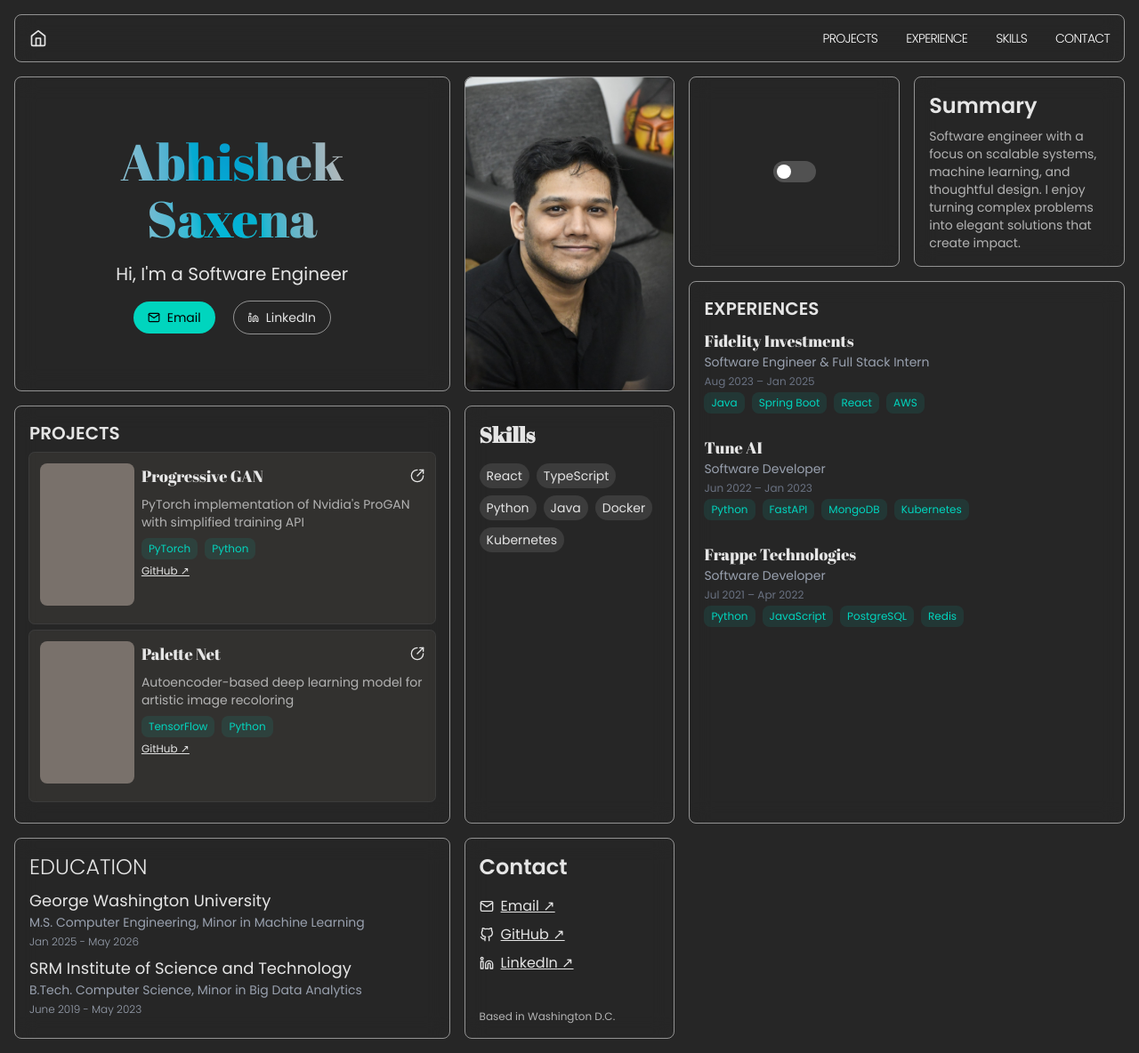
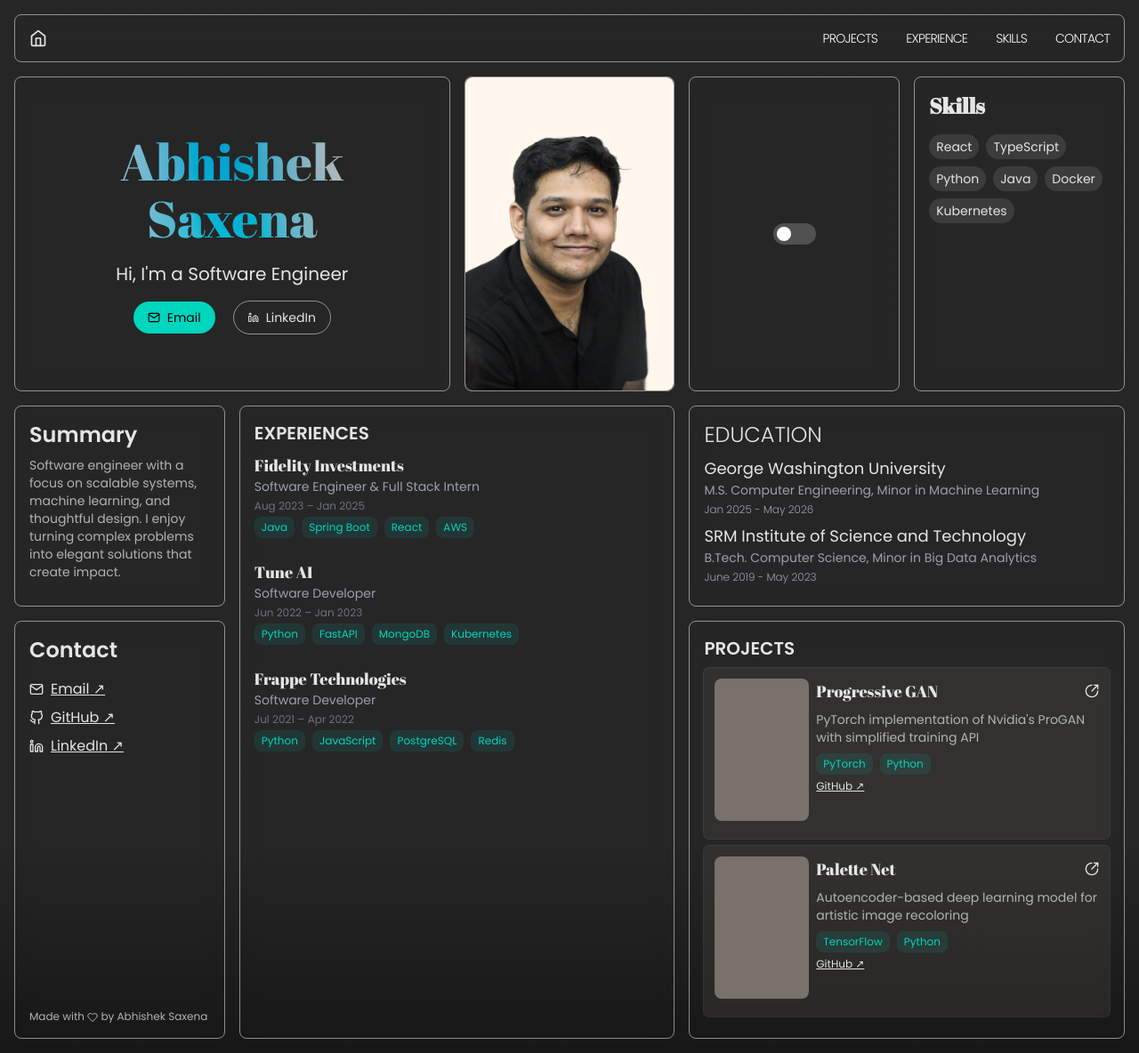
Before and after one commit to saxenabhishek/saxenabhishek, a React (Vite) app in the folder website/: page / in a window 1280 px wide. Shown: the whole page at 89% size. Built offline with nearby package versions, Linux system fonts and the light colour scheme.

Commit message:
feat: grad background and misc

```diff
--- a/website/src/App.jsx
+++ b/website/src/App.jsx
@@ -9,7 +9,7 @@ const App = () => {
 
   return (
     <div className={mode === "dark" ? "dark" : ""}>
-      <div className="min-h-screen antialiased font-body text-black dark:text-neutral-200 bg-neutral-100 dark:bg-neutral-800">
+      <div className="min-h-screen subpixel-antialiased font-body text-black dark:text-neutral-200 bg-gradient-to-b from-neutral-100 to-neutral-300 dark:bg-gradient-to-b dark:from-neutral-800 dark:to-neutral-900 from-80% transition-colors">
         <main className="p-4 max-w-7xl mx-auto">
           <BentoGrid
             filter={filter}
--- a/website/src/components/BentoGrid.jsx
+++ b/website/src/components/BentoGrid.jsx
@@ -17,7 +17,7 @@ const BentoGrid = ({ filter, onFilterChange, mode, toggleMode }) => {
     id: "header",
     component: <Header activeFilter={filter} onFilterChange={onFilterChange} />,
     tags: ["header"],
-    className: "col-span-1 md:col-span-3 lg:col-span-5 sticky top-0 z-10",
+    className: "col-span-1 md:col-span-3 lg:col-span-5 sticky top-2 z-10",
   };
 
   const cards = [
@@ -25,13 +25,13 @@ const BentoGrid = ({ filter, onFilterChange, mode, toggleMode }) => {
       id: "about",
       component: <About />,
       tags: ["intro"],
-      className: "md:col-span-2 lg:row-span-2",
+      className: "md:col-span-2",
     },
     {
       id: "profile",
       component: <ProfileCard />,
       tags: ["intro"],
-      className: "p-[0px] md:row-span-2",
+      className: "p-[0px] ",
     },
     {
       id: "mode",
@@ -39,13 +39,14 @@ const BentoGrid = ({ filter, onFilterChange, mode, toggleMode }) => {
       tags: ["utility"],
       className: "",
     },
+    { id: "skills", component: <Skills />, tags: ["skills"] },
+
     {
       id: "summary",
       component: <SummaryCard />,
       tags: ["intro"],
       className: "",
     },
-
     {
       id: "experience",
       component: (
@@ -57,13 +58,12 @@ const BentoGrid = ({ filter, onFilterChange, mode, toggleMode }) => {
       tags: ["experience"],
       className: "md:row-span-2 lg:col-span-2",
     },
-    // {
-    //   id: "whimsy",
-    //   component: <FidgetCard />,
-    //   tags: ["intro"],
-    //   className: "",
-    // },
-
+    {
+      id: "education",
+      component: <Education expanded={filter === "experience"} />,
+      tags: ["experience"],
+      className: "lg:col-span-2",
+    },
     {
       id: "projects-header",
       component: (
@@ -75,13 +75,6 @@ const BentoGrid = ({ filter, onFilterChange, mode, toggleMode }) => {
       tags: ["projects"],
       className: "lg:col-span-2",
     },
-    {
-      id: "education",
-      component: <Education expanded={filter === "experience"} />,
-      tags: ["experience"],
-      className: "lg:col-span-2",
-    },
-    { id: "skills", component: <Skills />, tags: ["skills"] },
     { id: "contact", component: <Contact />, tags: ["contact"] },
   ];
 
@@ -105,7 +98,7 @@ const BentoGrid = ({ filter, onFilterChange, mode, toggleMode }) => {
             key={card.id}
             className={`${
               card.className || ""
-            } p-4 justify-center dark:border-white/50 border-black/50 border rounded-lg backdrop-blur-md ${
+            } p-4 justify-center dark:border-white/50 border-black/50 border rounded-lg backdrop-blur-md  ${
               filter && !isActive ? "opacity-20" : ""
             } ${
               filter && card.tags.includes(filter)
--- a/website/src/components/Contact.jsx
+++ b/website/src/components/Contact.jsx
@@ -1,6 +1,6 @@
 import React from "react";
 import { motion } from "motion/react";
-import { FiMail, FiGithub, FiLinkedin } from "react-icons/fi";
+import { FiMail, FiGithub, FiLinkedin, FiHeart } from "react-icons/fi";
 
 const Contact = () => {
   const links = [
@@ -36,8 +36,8 @@ const Contact = () => {
           ))}
         </div>
       </div>
-      <p className="text-xs text-gray-700 dark:text-text-secondary mt-4">
-        Based in Washington D.C.
+      <p className="text-xs text-neutral-700 dark:text-text-secondary mt-4">
+        Made with <FiHeart className="inline-block" /> by Abhishek Saxena
       </p>
     </motion.div>
   );
--- a/website/src/components/ProfileCard.jsx
+++ b/website/src/components/ProfileCard.jsx
@@ -1,8 +1,8 @@
 const ProfileCard = () => (
   <img
-    src="assets/profile.jpeg"
+    src="assets/profile-edited.png"
     alt="Profile"
-    className="rounded-lg object-cover"
+    className="rounded-lg object-cover bg-orange-50"
   />
 );
 
```
